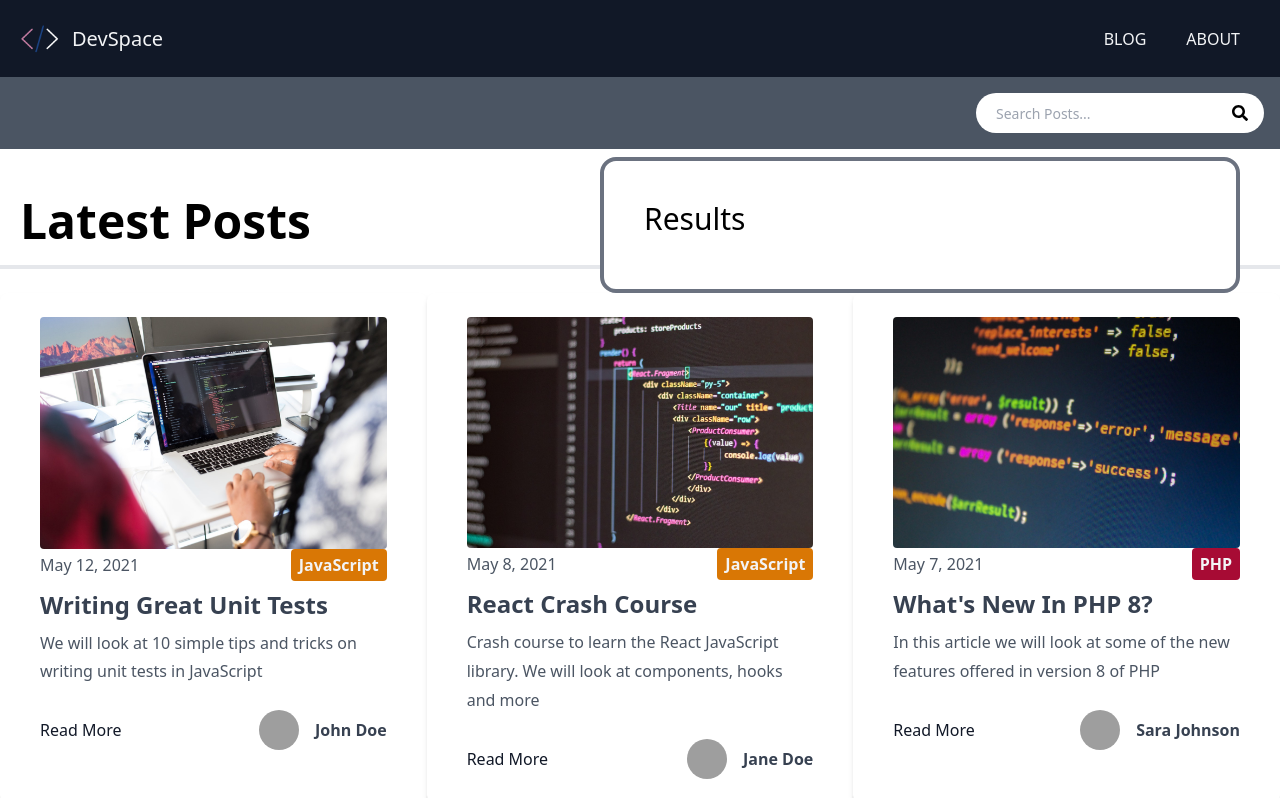
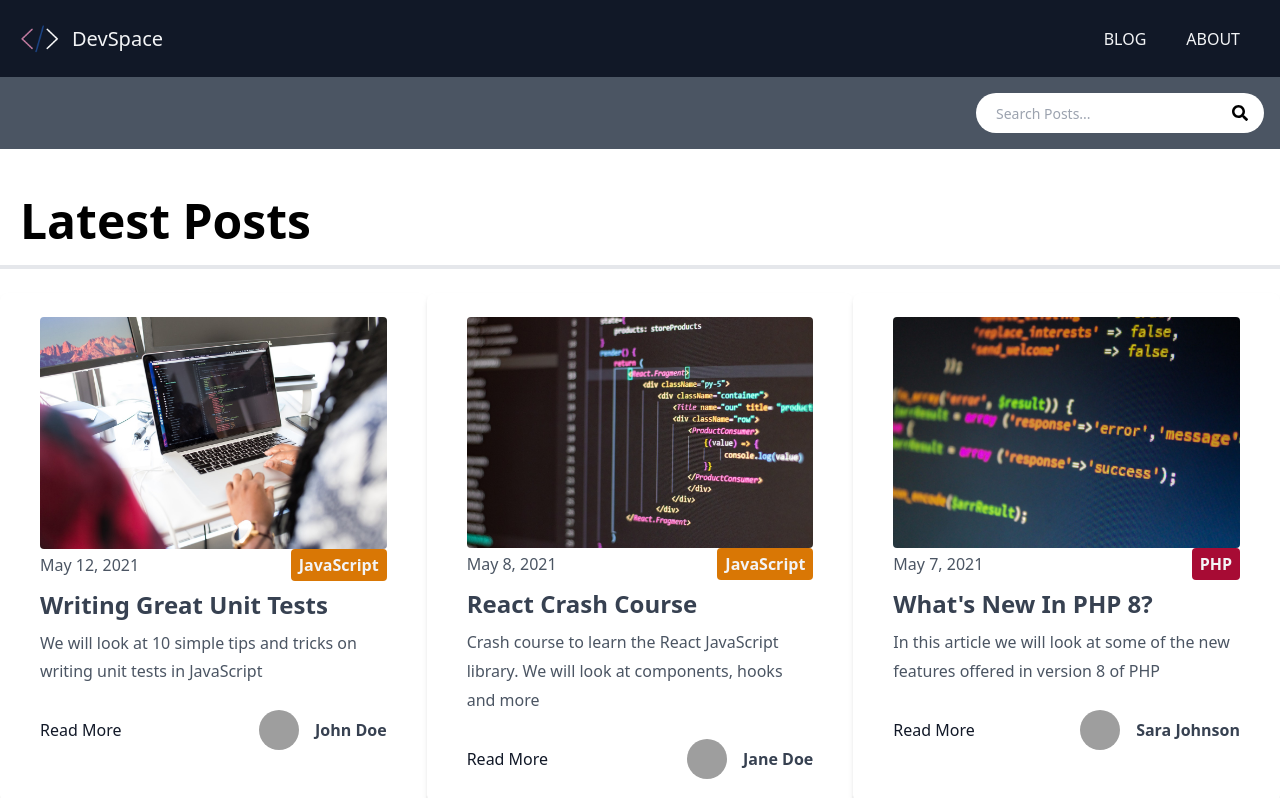
Before and after one commit to Magnus07/devspace-blog, a Next.js app: page / in a window 1280 px wide. Shown: the top 798 px of the page. Built offline with nearby package versions, Linux system fonts and the light colour scheme; grey boxes are pictures that could not be loaded.

Commit message:
finish search component

```diff
--- a/src/components/Post.jsx
+++ b/src/components/Post.jsx
@@ -2,9 +2,10 @@ import Link from "next/link";
 import Image from "next/image";
 import CategoryLabel from "./CategoryLabel";
 
-export default function Post({ post }) {
+export default function Post({ post, compact }) {
   return (
     <div className="w-full px-10 py-6 bg-white rounded-lg shadow-md mt-6">
+      {!compact && (
         <Image
           src={post.frontmatter.cover_image}
           alt=""
@@ -12,6 +13,7 @@ export default function Post({ post }) {
           width={600}
           className="md-4 rounded"
         />
+      )}
       <div className="flex justify-between items-center">
         <span className="font-light text-gray-600">
           {post.frontmatter.date}
@@ -27,7 +29,7 @@ export default function Post({ post }) {
         </Link>
         <p className="mt-2 text-gray-600">{post.frontmatter.excerpt}</p>
       </div>
-
+      {!compact && (
         <div className="flex justify-between items-center mt-6">
           <Link href={`/blog/${post.slug}`} legacyBehavior>
             <a className="text-gray-900 hover:text-blue-600">Read More</a>
@@ -38,9 +40,12 @@ export default function Post({ post }) {
               src={post.frontmatter.author_image}
               className="mx-4 w-10 h-10 object-cover rounded-full hidden sm:block"
             />
-          <h3 className="text-gray-700 font-bold">{post.frontmatter.author}</h3>
+            <h3 className="text-gray-700 font-bold">
+              {post.frontmatter.author}
+            </h3>
           </div>
         </div>
+      )}
     </div>
   );
 }
--- a/src/components/SearchResults.jsx
+++ b/src/components/SearchResults.jsx
@@ -1,12 +1,13 @@
 import Post from "./Post";
 
 export default function SearchResults({ results }) {
+  if (results.length === 0) return <></>;
   return (
     <div className="absolute top-20 right-0 md:right-10 z-10 border-4 border-gray-500 bg-white text-black w-full md:w-6/12 rounded-2xl">
       <div className="p-10">
-        <h2 className="text-3xl mb-3">Results</h2>
+        <h2 className="text-3xl mb-3">{results.length} Results</h2>
         {results.map((result, index) => (
-          <Post key={index} post={result} />
+          <Post key={index} post={result} compact={true} />
         ))}
       </div>
     </div>
```
Lines whose indentation alone changed are shown as unchanged.
